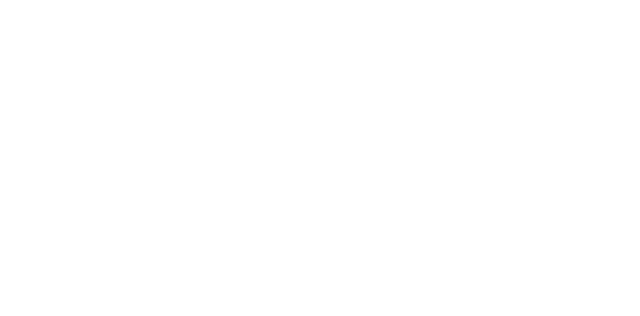
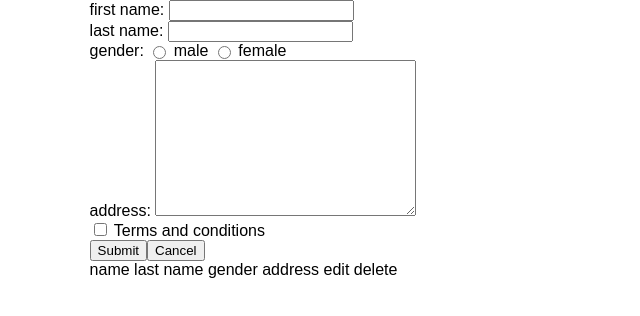
Before and after one commit to Sagaragre/formvalidation, a plain HTML site: page index.html in a window 1280 px wide. Shown: the whole page, without its empty margins (0-640 px from the left). Drawn offline with Linux system fonts and the light colour scheme.

Commit message:
html structure with validation

```diff
--- a/index.html
+++ b/index.html
@@ -6,27 +6,24 @@
 
     <meta charset="utf-8">
 
-    <title>Client</title>
+    <title>Form</title>
 
     <!-- 120 word description for SEO purposes goes here. Note: Usage of lang tag. -->
-    <!-- <meta name="description" lang="en" content=""> -->
+    <meta name="description" lang="en" content="form">
 
     <!-- Keywords to help with SEO go here. Note: Usage of lang tag.  -->
-    <!-- <meta name="keywords" lang="en" content=""> -->
+    <meta name="keywords" lang="en" content="name, gender, email">
 
     <!-- View-port Basics: http://mzl.la/VYREaP -->
     <!-- This meta tag is used for mobile device to display the page without any zooming,
         so how much the device is able to fit on the screen is what's shown initially.
         Remove comments from this tag, when you want to apply media queries to the website. -->
-    <!-- <meta name="viewport" content="width=device-width, initial-scale=1, maximum-scale=1"> -->
+    <meta name="viewport" content="width=device-width, initial-scale=1, maximum-scale=1">
 
     <!-- To adhear no-cache for Chrome -->
   <!--   <meta http-equiv="cache-control" content="no-store, no-cache, must-revalidate" />
     <meta http-equiv="Pragma" content="no-store, no-cache" />
     <meta http-equiv="Expires" content="0" /> -->
-
-    <!-- Place favicon.ico in the root directory: mathiasbynens.be/notes/touch-icons -->
-    <link rel="shortcut icon" href="favicon.ico" />
 
     <!--font-awesome link for icons-->
     <link rel="stylesheet" href="https://cdnjs.cloudflare.com/ajax/libs/font-awesome/4.7.0/css/font-awesome.min.css">
@@ -50,7 +47,55 @@
       <!--header section start-->
       <!--main section start-->
       <main>
-
+        <div class="userinfo-container">
+          <div class="wrapper">
+            <form name="aboutinfo" class="aboutinfo" method="POST">
+              <div class="fname-container">
+                <label for="first-name">first name:</label>
+                <input type="text" class=" firstname inputfield" id="first-name">
+                <span class="firstname-err val-err"></span>
+              </div>
+              <div class="lname-container">
+                <label for="last-name">last name:</label>
+                <input type="text" class="lastname inputfield" id="last-name">
+                <span class="lastname-err val-err"></span>
+              </div>
+              <div class="gender-container">
+                <label>gender:</label>
+                <input type="radio" name="gender" class="male inputfield gen" id="male" value="male">
+                <label for="male">male</label>
+                <input type="radio" name="gender" class="female inputfield gen" value="female" id="female">
+                <label for="female">female</label>
+                <span class="gender-err val-err"></span>
+              </div>
+              <div class="address-container">
+                <label for="add-ress">address:</label>
+                <textarea name="address" cols="30" rows="10" class="address inputfield" id="add-ress"></textarea>
+                <span class="address-err val-err"></span>
+              </div>
+              <div class="check">
+                <input type="checkbox" name="tc" class="tc inputfield" id="t-c">
+                <label for="t-c">Terms and conditions</label>
+                <span class="check-err val-err"></span>
+              </div>
+              <div class="buttons">
+                <button type="submit" id="sub">Submit</button><button type="reset" id="cancel">Cancel</button>
+              </div>
+            </form>
+            <ul class="out">
+              <li class="outli">
+                <ul class="inner">
+                  <li>name</li>
+                  <li>last name</li>
+                  <li>gender</li>
+                  <li>address</li>
+                  <li>edit</li>
+                  <li>delete</li>
+                </ul>
+              </li>
+           </ul>
+          </div>
+        </div>
       </main>
       <!--main section end-->
 
@@ -63,7 +108,7 @@
     </div>
     <!--container end-->
 
-  <!-- <script src="/assets/vendor/jquery-1.8.3.min.js"></script>
-  <script src="assets/js/script.js"></script> -->
+  <script src="assets/vendor/jquery-1.8.3.min.js"></script>
+  <script src="/assets/js/script.js"></script>
   </body>
 </html>
```
